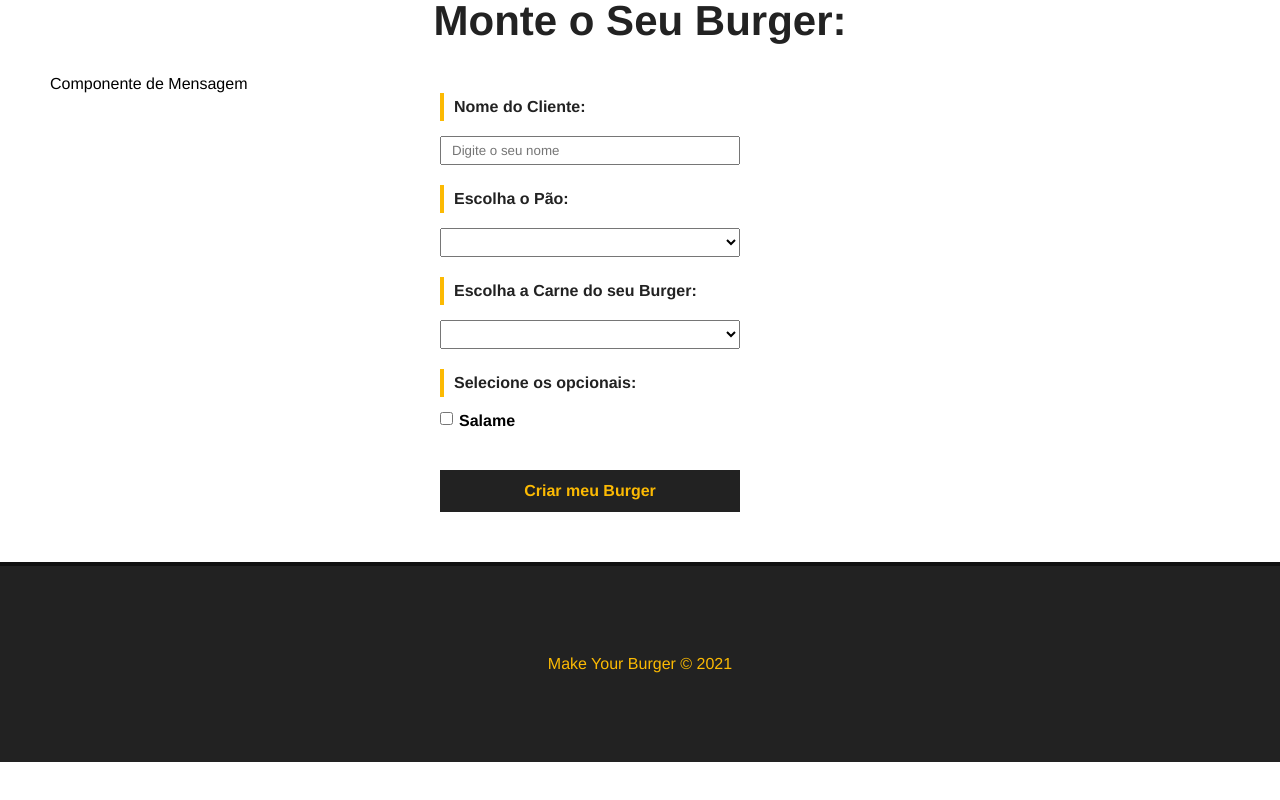
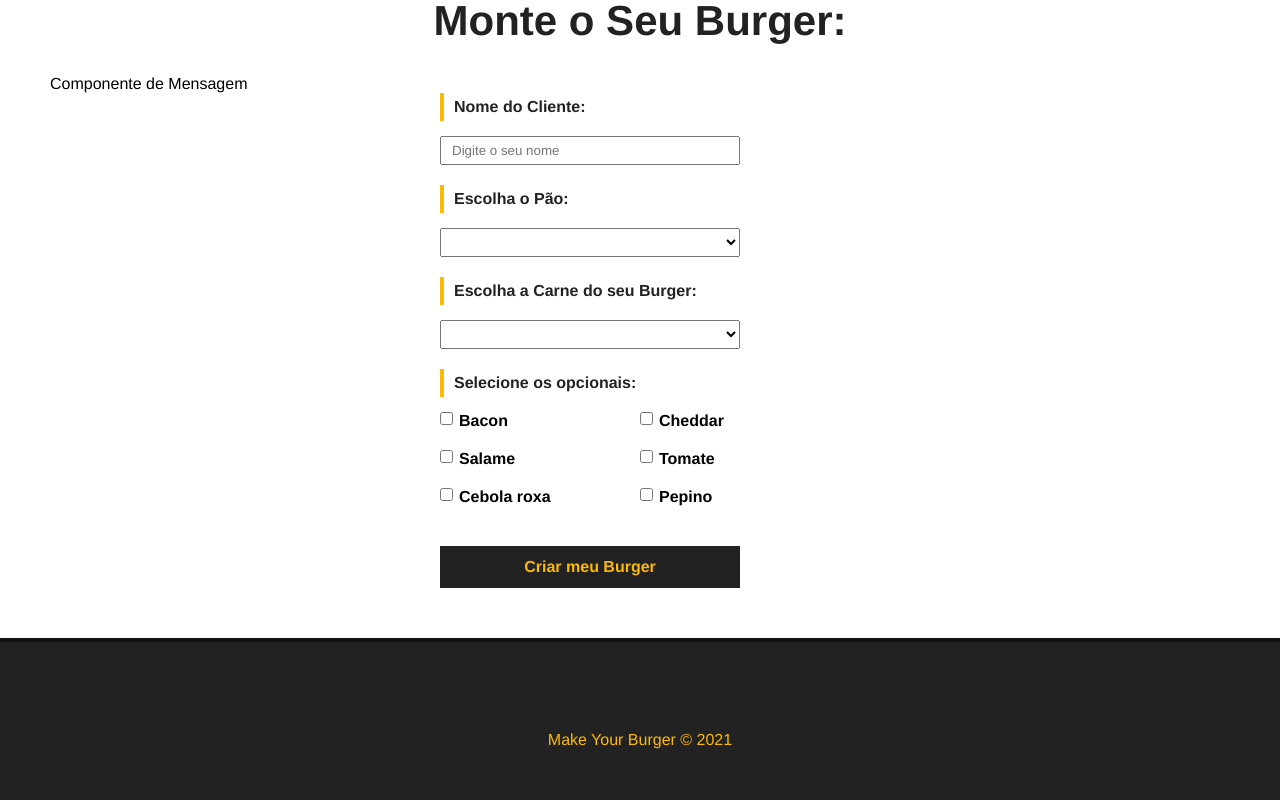
Before and after one commit to nicole-fer/Curso-Vue, a Vue app in the folder project_make_your_burger/: page / in a window 1280 px wide. Shown: the part 931-1731 px from the top of the page. Before the commit the page ends 1693 px from the top, so only its background shows below. Built offline with nearby package versions, Linux system fonts and the light colour scheme; data requests are answered from the project's data file.

Commit message:
Resgatando dados do banco e inserindo no formulário

```diff
--- a/project_make_your_burger/src/components/BurgerForm.vue
+++ b/project_make_your_burger/src/components/BurgerForm.vue
@@ -12,24 +12,24 @@
                     <label for="pao">Escolha o Pão: </label>
                     <select name="pao" id="pao" v-model="pao">
                         <option value="">Selecione o Seu Pão</option>
-                        <option value="integral">Integral</option>
+                        <option v-for="pao in paes" :key="pao.id" :value="pao.tipo">{{pao.tipo}}</option>
                     </select>
                 </div>
 
-                <div id="opcionais-container" class="input-container">
+                <div class="input-container">
                     <label for="carne">Escolha a Carne do seu Burger: </label>
                     <select name="carne" id="carne" v-model="pao">
                         <option value="">Selecione o tipo de Carne</option>
-                        <option value="maminha">Maminha</option>
+                        <option v-for="carne in carnes" :key="carne.id" value="maminha">{{carne.tipo}}</option>
                     </select>
                 </div>
 
 
-                <div class="input-container">
+                <div id="opcionais-container" class="input-container">
                     <label id="opcionais-title" for="opcionais">Selecione os opcionais: </label>
-                        <div class="checkbox-container">
-                            <input type="checkbox" name="opcionais" v-model="opcionais" value="salame">
-                            <span>Salame</span>
+                        <div class="checkbox-container" v-for="opcional in opcionais" :key="opcional.id">
+                            <input type="checkbox" name="opcionais" v-model="opcionais" :value="opcional.tipo">
+                            <span>{{opcional.tipo}}</span>
                         </div>
                 </div>
 
@@ -43,7 +43,33 @@
 
 <script>
     export default {
-        name: "BurgerFormComponent"
+        name: "BurgerFormComponent",
+        data (){
+            return{
+                paes: null,
+                carnes: null,
+                opcionaisdata: null,
+                nome: null,
+                pao: null,
+                carne: null,
+                opcionais: [],
+                status: "Solicitado",
+                msg: null,
+            }
+        },
+        methods: {
+            async getIngredientes() {
+                const req = await fetch("http://localhost:3000/ingredientes")
+                const data = await req.json();
+
+                this.paes = data.paes
+                this.carnes = data.carnes
+                this.opcionais = data.opcionais
+            }
+        },
+        mounted() {
+            this.getIngredientes()
+        }
     }
 </script>
 
```
